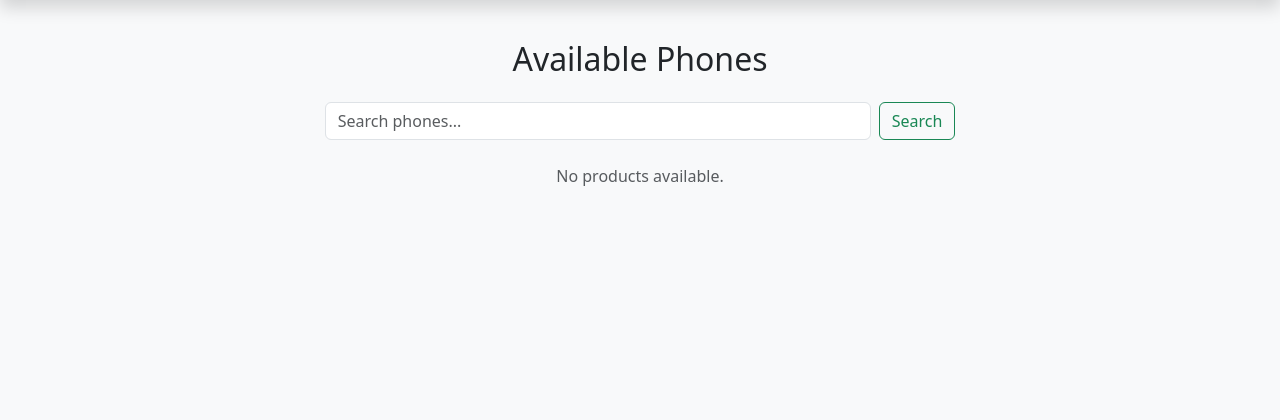
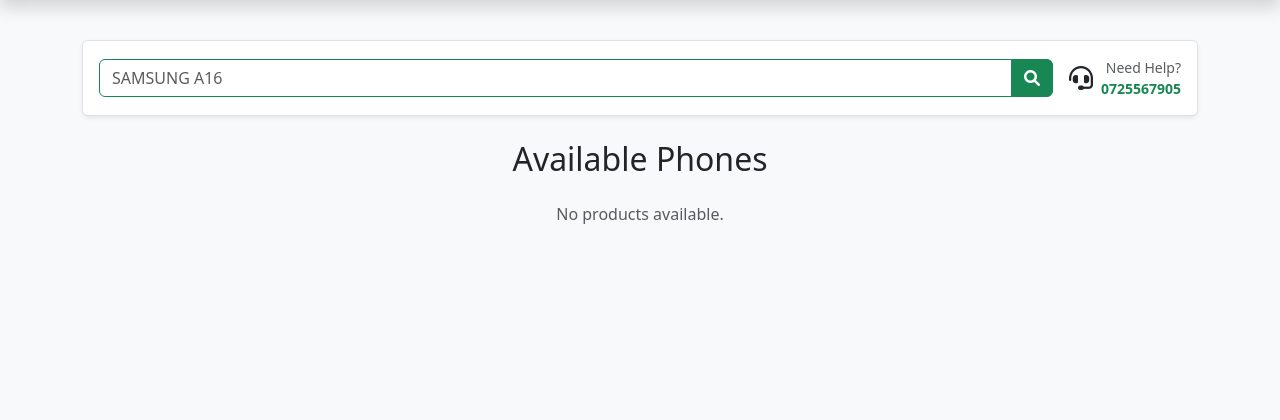
Before and after one commit to abnasity/dtv-admin-panel, a Python web app: template app/templates/customers/dashboard.html in a window 1280 px wide. Shown: the part 147-567 px from the top of the page. Run offline with Jinja, Linux system fonts and the light colour scheme; the template is opened without the code that fills it, so the values that code supplies are empty; some libraries are stand-ins or nearby versions.

Commit message:
add dashboard

```diff
--- a/app/templates/customers/dashboard.html
+++ b/app/templates/customers/dashboard.html
@@ -3,14 +3,30 @@
 {% block title %}Available Phones - Diamond Tree{% endblock %}
 
 {% block content %}
+
+  <!-- Search Bar -->
+<div class="d-flex justify-content-between align-items-center p-3 border rounded bg-white shadow-sm mb-4">
+  <form class="d-flex flex-grow-1 me-3" method="GET" action="{{ url_for('customers.search') }}">
+    <div class="input-group">
+      <input type="text" class="form-control border-success" name="q" placeholder="SAMSUNG A16">
+      <button class="btn btn-success" type="submit">
+        <i class="fas fa-search"></i>
+      </button>
+    </div>
+  </form>
+
+  <div class="text-end d-flex align-items-center">
+    <i class="fas fa-headset fs-4 text-dark me-2"></i>
+    <div class="small">
+      <div class="text-muted">Need Help?</div>
+      <div class="fw-bold text-success">0725567905</div>
+    </div>
+  </div>
+</div>
+
 <div class="container">
     <h2 class="mb-4 text-center">Available Phones</h2>
 
-    <!-- Search Bar -->
-    <form method="GET" action="{{ url_for('public.search') }}" class="d-flex mb-4 justify-content-center">
-        <input class="form-control w-50 me-2" type="search" name="q" placeholder="Search phones..." aria-label="Search" value="{{ request.args.get('q', '') }}">
-        <button class="btn btn-outline-success" type="submit">Search</button>
-    </form>
 
     <!-- Products Grid -->
     <div class="row">
```
